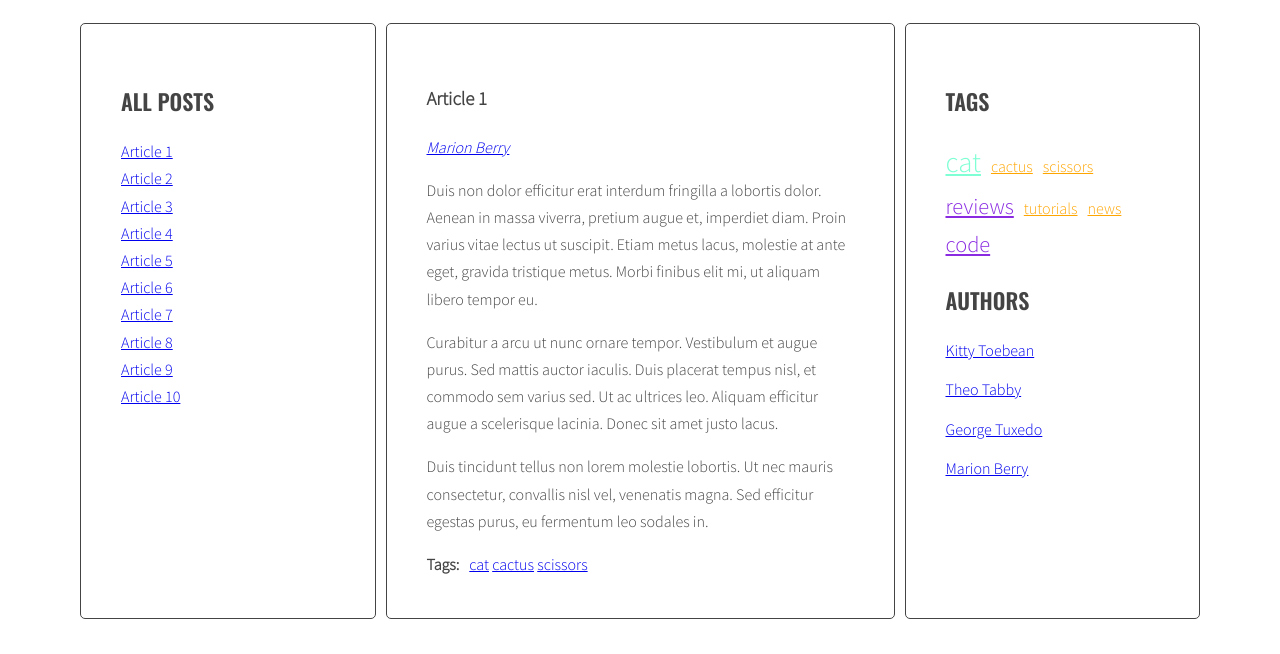
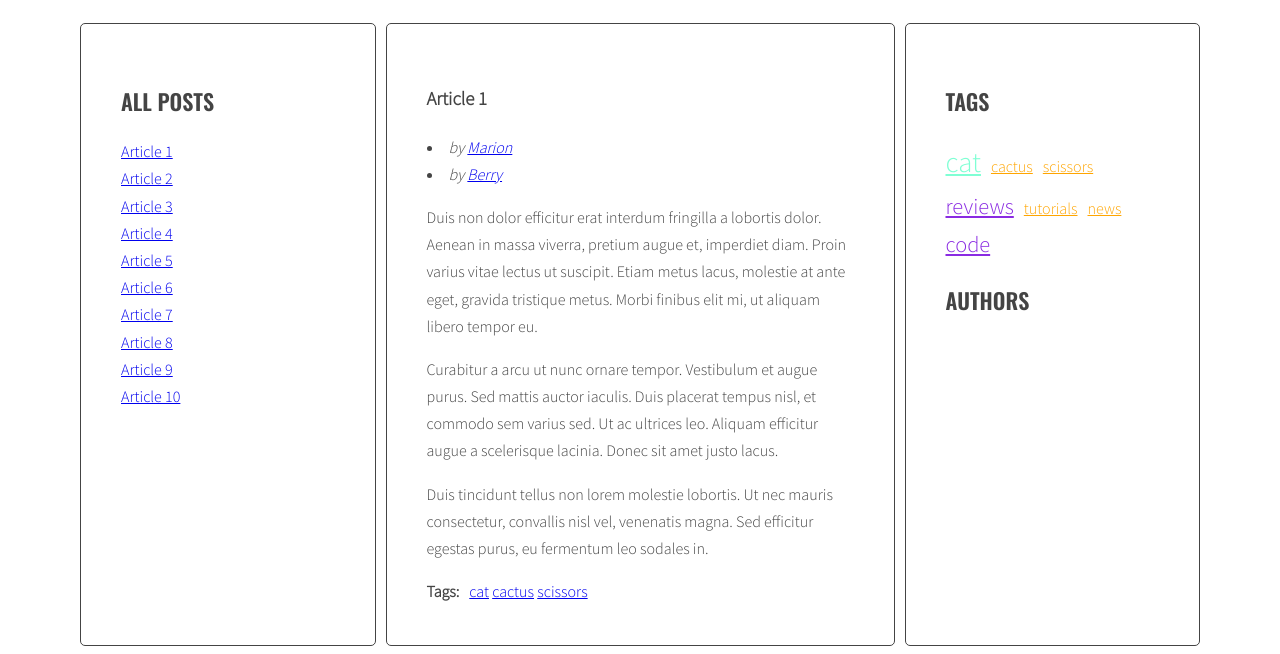
Before and after one commit to kowalskimaciej/javascript-blog, a website: page index.html in a window 1280 px wide. Shown: the part 220-874 px from the top of the page. Before the commit the page ends 847 px from the top, so only its background shows below. Drawn offline with nearby package versions, Linux system fonts and the light colour scheme.

Commit message:
Add cloudAuthor

```diff
--- a/index.html
+++ b/index.html
@@ -165,24 +165,12 @@
             <h2 class="section-title">Authors</h2>
             <ul class="list authors">
               <li>
-                <a href="#">
-                  <span class="author-name">Kitty Toebean</span>
-                </a>
               </li>
               <li>
-                <a href="#">
-                  <span class="author-name">Theo Tabby</span>
-                </a>
               </li>
               <li>
-                <a href="#">
-                  <span class="author-name">George Tuxedo</span>
-                </a>
               </li>
               <li>
-                <a href="#">
-                  <span class="author-name">Marion Berry</span>
-                </a>
               </li>
             </ul>
           </aside>
--- a/js/script.js
+++ b/js/script.js
@@ -48,6 +48,7 @@
   optArticleTagsSelector = '.post-tags .list',
   optArticleAuthorSelector = '.post-author',
   optTagsListSelector = '.tags.list',
+  optAuthorListSelector='.authors.list',
   optCloudClassCount = 5,
   optCloudClassPrefix = 'tag-size-';
 
@@ -170,7 +171,7 @@
     /* split tags into array */
 
     const articleTagsArray = articleTags.split(' ');
-    console.log(articleTagsArray);
+    console.log('articleTagsArray:',articleTagsArray);
 
     /* START LOOP: for each tag */
 
@@ -322,36 +323,124 @@
 
 addClickListenersToTags();
 
+
+
+
+
+
+// Zadanie: Lista autorów
+
+function calculateAuthorClass (count, params){
+  const normalizedCount = count - params.min;
+  const normalizedMax = params.max - params.min;
+  const percentage = normalizedCount / normalizedMax;
+  const classNumber = Math.floor( percentage * (optCloudClassCount - 1) + 1 );
+  return optCloudClassPrefix + classNumber;
+
+}
+
 function generateAuthors(){
+
+  /* create a new variable allTags with an empty object */
+
+  let allAuthors = {};
 
   /* find all articles */
 
-  const articles=document.querySelectorAll(optArticleSelector);
+  const articles = document.querySelectorAll(optArticleSelector);
 
-  /* START LOOP: for every article */
+  /* START LOOP: for every article: */
 
   for(let article of articles){
 
     /* find author wrapper */
 
-    const authorWrapper = article.querySelector(optArticleAuthorSelector);
+    const authorsList = article.querySelector(optArticleAuthorSelector);
+    console.log('Authors list:',authorsList);
 
-    /* get author from data-author attribute */
+    /* make html variable with empty string */
 
-    const author = article.getAttribute('data-author');
+    let html = ' ';
 
-    /* generate HTML of the link */
+    /* get tags from author-tags attribute */
 
-    const authorLink = '<a href="#author-' + author + '">' + author + '</a>';
+    const articleAuthor = article.getAttribute('data-author');
 
-    /* insert html of the links into the author wrapper */
+    /* split tags into array */
 
-    authorWrapper.innerHTML=authorLink;
+    const articleAuthorsArray = articleAuthor.split(' ');
+    console.log('articleAuthorArray:',articleAuthorsArray);
 
-    /* END LOOP for every article */
+    /* START LOOP: for each author */
+
+    for(let author of articleAuthorsArray){
+      console.log('Author:', author);
+
+      /* generate HTML of the link */
+
+      const authorLinkHTML = '<li> by <a href="#author-' + author + '"><span>' + author + '</span></a></li>';
+      console.log('authorLinkHTML:',authorLinkHTML);
+
+      /* add generated code to html variable */
+
+      html += authorLinkHTML + ' ';
+      console.log('authorLinkHTML:', authorLinkHTML);
+
+      /* check if this link is NOT already in allAuthors */
+
+      if(!allAuthors[author]) {
+
+        /* add tag to allAuthors object */
+
+        allAuthors[author]= 1;
+      } else {
+        allAuthors[author]++;
+      }
+
+      /* END LOOP: for each author */
+
+    }
+
+    /* insert HTML of all the links into the tags wrapper */
+
+    authorsList.innerHTML = html;
+
+    /* END LOOP: for every article: */
 
   }
 
+
+  /* find list of tags in right column */
+
+  const authorList = document.querySelector(optAuthorListSelector);
+
+  const authorsParams  = calculateAuthorClass(allAuthors);
+
+  console.log('autorsParams:', authorsParams);
+
+  /* create variable for all links HTML code */
+
+  let allAuthorsHTML = '';
+
+  /* START LOOP: for each author in allAuthors: */
+
+  for(let author in allAuthors){
+
+    /* [NEW] generate code of a link and add it to allTagsHTML */
+
+    const authorLinkHTML = '<li>by<a class="' + calculateAuthorClass(allAuthors[author], authorsParams) + '" href="#tag-' + author + '">' + author + '</a></li>';
+
+    console.log('authorLinkHTML:', authorLinkHTML);
+
+    allAuthorsHTML += allAuthorsHTML;
+
+    /*  END LOOP: for each tag in allAutors: */
+
+  }
+
+  /* add HTML from allAutorsHTML to authorList */
+
+  authorList.innerHTML = allAuthorsHTML;
 }
 
 generateAuthors();
@@ -426,4 +515,5 @@
     /* END LOOP: for each link */
   }
 }
+
 addClickListenersToAuthors();
```
